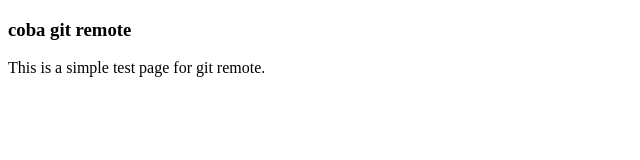
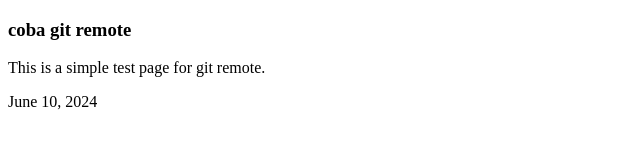
Before and after one commit to dapiafghansyahbintang-afk/git-remote, a plain HTML site: page index.html in a window 1280 px wide. Shown: the full height of the page, 0-640 px from the left. Drawn offline with Linux system fonts and the light colour scheme.

Commit message:
menambahkan date

```diff
--- a/index.html
+++ b/index.html
@@ -8,5 +8,6 @@
 <body>
     <h3>coba git remote</h3>
     <p>This is a simple test page for git remote.</p>
+    <time datetime="2024-06-10T12:00:00Z">June 10, 2024</time>
 </body>
 </html>
```
